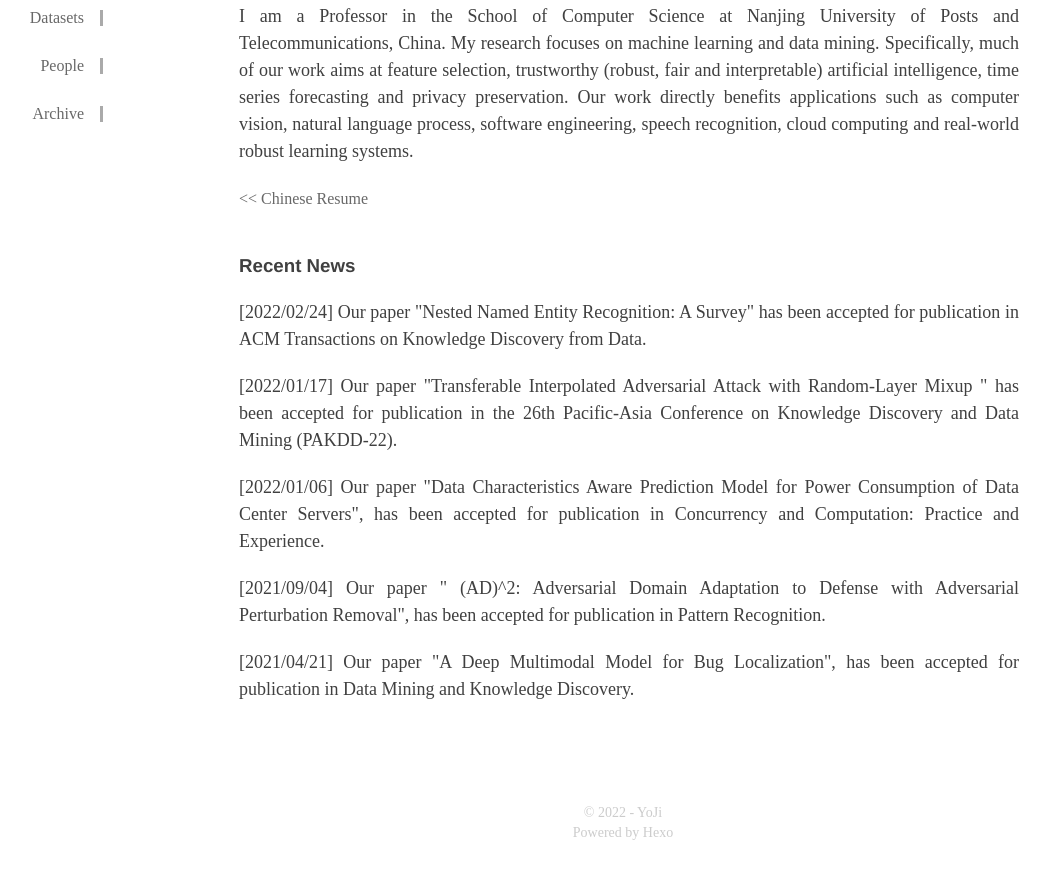
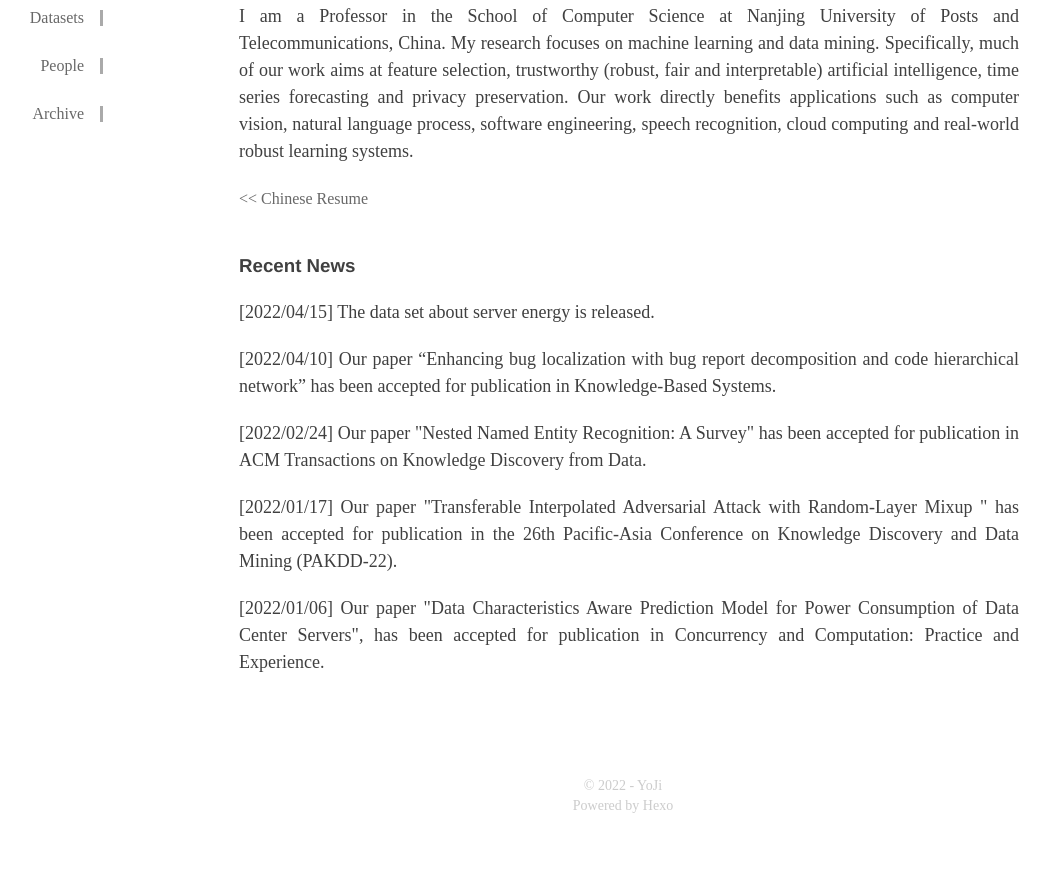
Before and after one commit to LiData-AI/LiData-AI.github.io, a plain HTML site: page index.html in a window 1280 px wide. Shown: the part 465-1340 px from the top of the page, without its empty margins (137-1187 px from the left). After the commit the page ends 1313 px from the top, so only its background shows below. Drawn offline with Linux system fonts and the light colour scheme; a small style sheet from the web is missing.

Commit message:
Site updated: 2022-04-29 15:24:29

```diff
--- a/index.html
+++ b/index.html
@@ -85,11 +85,13 @@
         speech recognition, cloud computing and real-world robust learning systems.</p>
     <a href="/chn_resume/"><< Chinese Resume</a>
     <h3>Recent News</h3>
+    <p>[2022/04/15] The data set about server energy is released.</p>
+    <p>[2022/04/10] Our paper “Enhancing bug localization with bug report decomposition and code hierarchical network” has been accepted for publication in Knowledge-Based Systems.</p>
     <p>[2022/02/24] Our paper "Nested Named Entity Recognition: A Survey" has been accepted for publication in ACM Transactions on Knowledge Discovery from Data.</p>
     <p>[2022/01/17] Our paper "Transferable Interpolated Adversarial Attack with Random-Layer Mixup " has been accepted for publication in the 26th Pacific-Asia Conference on Knowledge Discovery and Data Mining (PAKDD-22).</p>
     <p>[2022/01/06] Our paper "Data Characteristics Aware Prediction Model for Power Consumption of Data Center Servers", has been accepted for publication in Concurrency and Computation: Practice and Experience.</p>
-    <p>[2021/09/04] Our paper " (AD)^2: Adversarial Domain Adaptation to Defense with Adversarial Perturbation Removal", has been accepted for publication in Pattern Recognition.</p>
-    <p>[2021/04/21] Our paper "A Deep Multimodal Model for Bug Localization", has been accepted for publication in Data Mining and Knowledge Discovery.</p>
+<!--    <p>[2021/09/04] Our paper " (AD)^2: Adversarial Domain Adaptation to Defense with Adversarial Perturbation Removal", has been accepted for publication in Pattern Recognition.</p>-->
+<!--    <p>[2021/04/21] Our paper "A Deep Multimodal Model for Bug Localization", has been accepted for publication in Data Mining and Knowledge Discovery.</p>-->
 </div>
             <footer>
     <div>© 2022 - YoJi </div>
```
